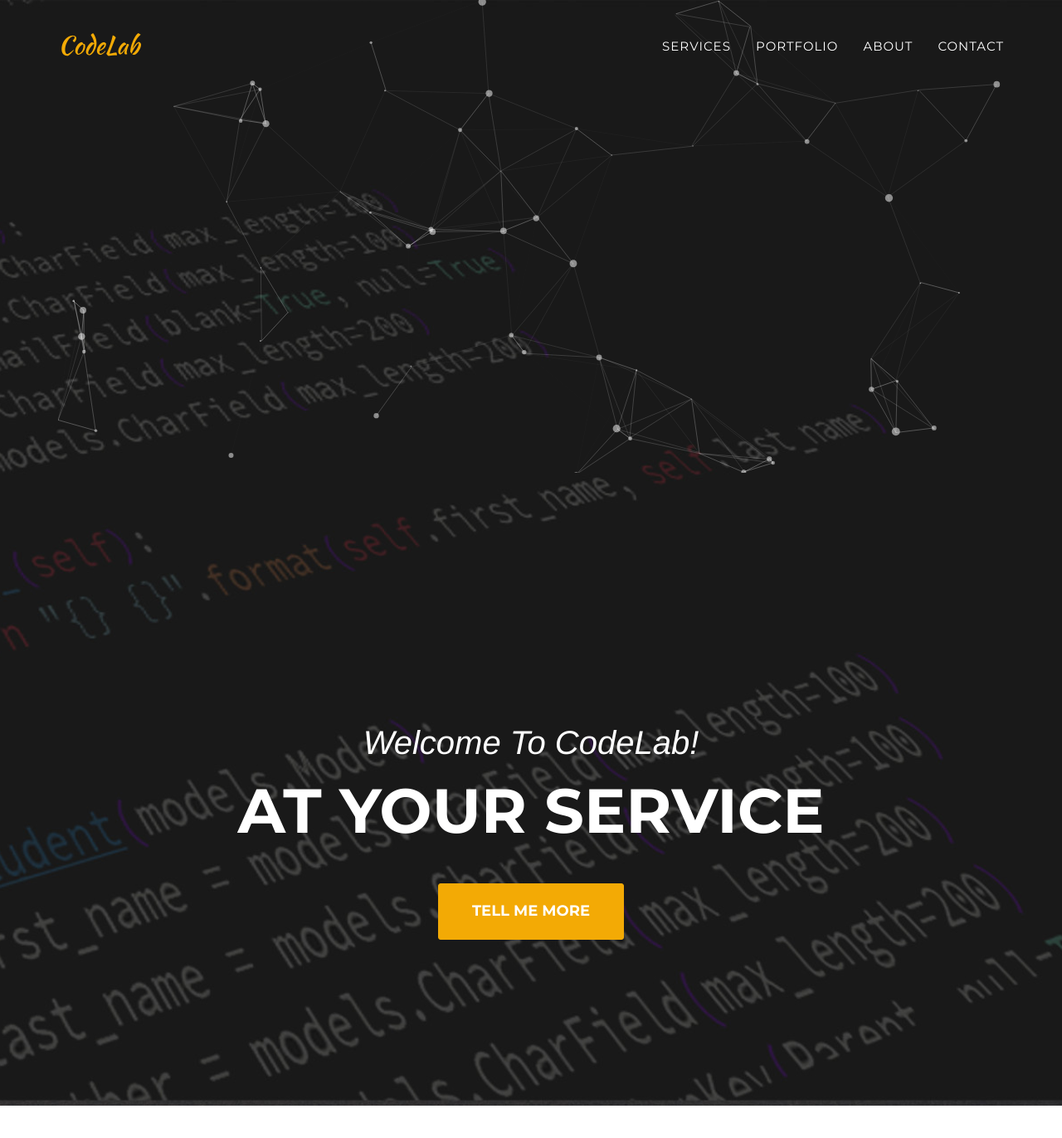
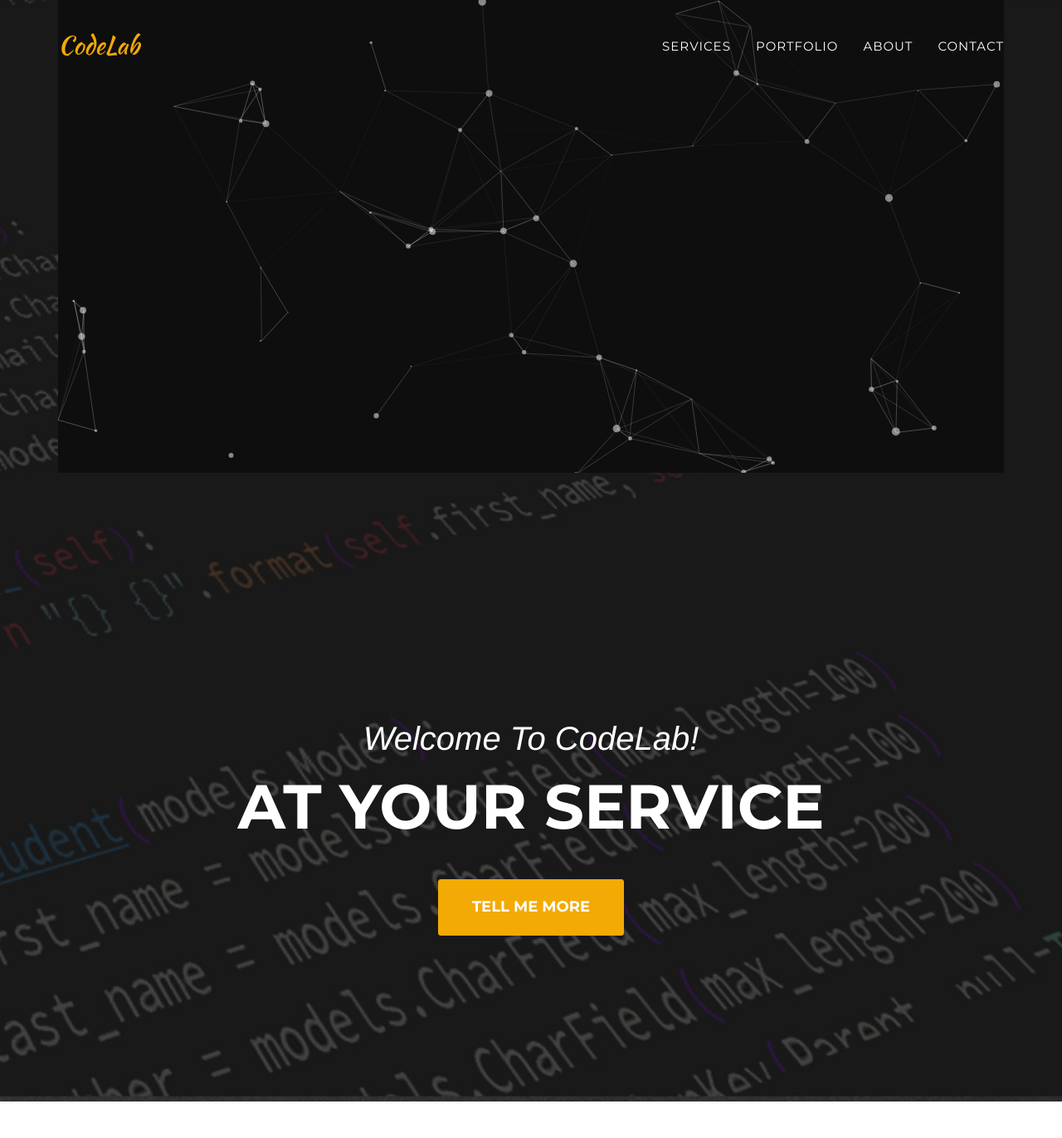
Before and after one commit to utsargoroy/utsargoroy.github.io, a Jekyll site: the page built from index.html, in a window 1280 px wide and 1400 px high. Shown: the top 1372 px of the window at 83% size. Built offline with Jekyll 4.4.1, drawn with Linux system fonts in a browser that asks for light colours; some web fonts are replaced.

Commit message:
change header

```diff
--- a/_includes/head.html
+++ b/_includes/head.html
@@ -9,6 +9,7 @@
 
     <!-- Custom CSS & Bootstrap Core CSS - Uses Bootswatch Flatly Theme: http://bootswatch.com/flatly/ -->
     <link rel="stylesheet" href="{{ "/style.css" | prepend: site.baseurl }}">
+    <link rel="stylesheet" media="screen" href="js/particle/css/style.css">
     <!-- Custom Fonts -->
     <link rel="stylesheet" href="{{ "/css/font-awesome/css/font-awesome.min.css" | prepend: site.baseurl }}">
     <link href="https://fonts.googleapis.com/css?family=Montserrat:400,700" rel="stylesheet" type="text/css">
```
Also changed, not shown: js/particle/css/style.css (+4 -4 lines).
